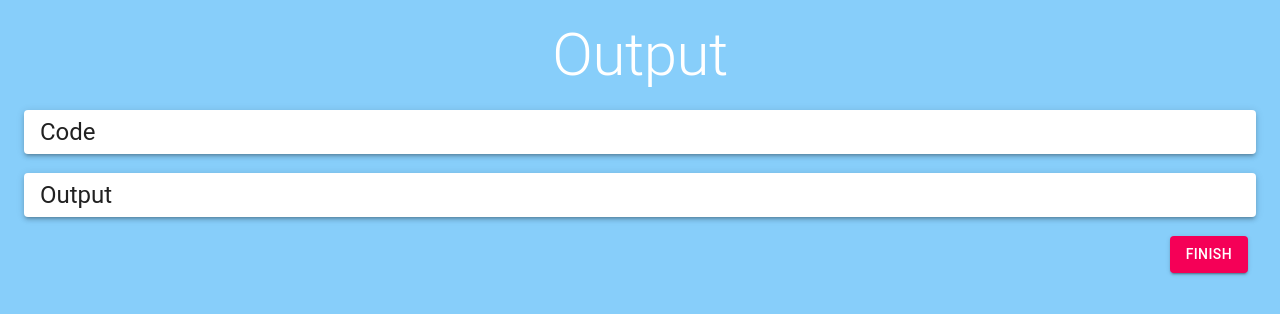
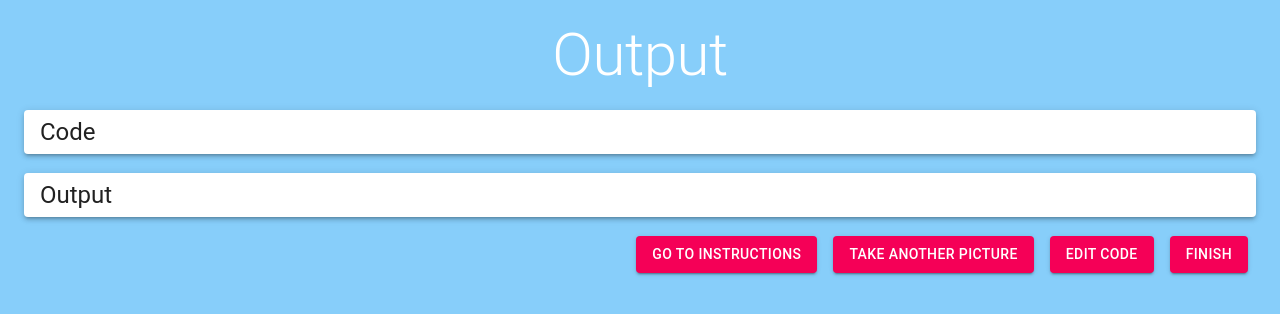
Before and after one commit to code-capture/CodeCapture-hoc, a React (Create React App) app: page /out in a window 1280 px wide. Shown: the top 314 px of the page. Built offline with nearby package versions, Linux system fonts and the light colour scheme.

Commit message:
back nav added to output

```diff
--- a/src/components/OutputPage/Output.js
+++ b/src/components/OutputPage/Output.js
@@ -76,6 +76,21 @@ function Output() {
                     <br/>
                     <Grid item justify="flex-end" align="right">
                     <div className={classes.root}>
+                        <Link to="/instructions">
+                            <Button variant="contained" color="secondary" component="span">
+                                Go to instructions
+                            </Button>
+                        </Link>
+                        <Link to="/upload">
+                            <Button variant="contained" color="secondary" component="span">
+                                Take another picture
+                            </Button>
+                        </Link>
+                        <Link to="/edit">
+                            <Button variant="contained" color="secondary" component="span">
+                                Edit code
+                            </Button>
+                        </Link>
                         <Link to="/done">
                             <Button variant="contained" color="secondary" component="span">
                                 Finish
```
